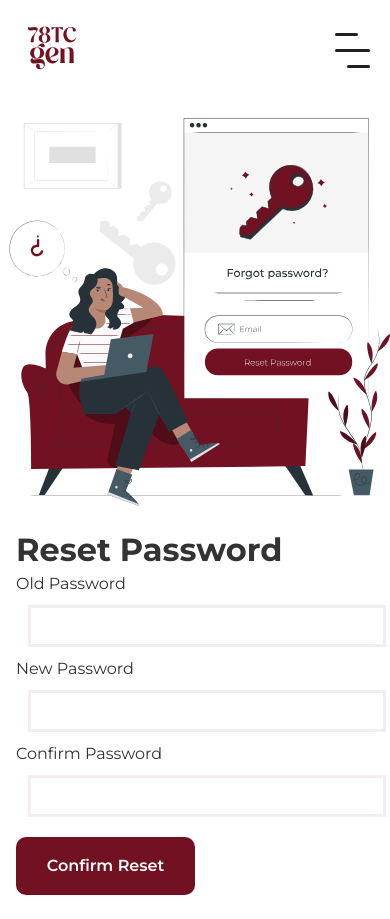
After one commit to zuri-training/tc-gen-team78, a Django app: page /password/ in a window 390 px wide. The commit adds this page. Run offline with Django 4.2, Linux system fonts and the light colour scheme; the visitor is signed in with stand-in values (Sample User, id 1); some libraries are stand-ins or nearby versions.

Commit message:
reset password

```diff
--- a/tcfinal/account/urls.py
+++ b/tcfinal/account/urls.py
@@ -10,6 +10,7 @@ urlpatterns = [
     path('userlogged', views.userlogged, name="userlogged"),
     path('teamdetails', views.teamdetails, name="teamdetails"),
     path('new', views.new, name='new'),
+    path('newtc', views.newtc, name='newtc'),
     path('template', views.template, name='template'),
     path('draft', views.draft, name='draft'),
     path('templated/<slug:slug_text>/', views.templated, name='templated'),
--- /dev/null
+++ b/tcfinal/static/css/reset_password.css
@@ -0,0 +1,272 @@
+  /* RESET PASSWORD */
+
+/* NAVBAR */
+* {
+    margin: 0;
+    padding: 0;
+    border: 0;
+    height: auto;
+    box-sizing: border-box;
+    font-family: Montserrat;
+}
+
+body ::after{
+    content:'';
+    position:  absolute;
+    top: 0;
+    left: 0;
+    width: 100%;
+    height: 100%;
+    z-index: -1;
+    opacity: 0.1;
+
+}
+
+button{
+    cursor: pointer;
+}
+
+
+header{
+    height: 80px;
+    transition: all 0.5s;
+    z-index: 997;
+    transition: all 0.5s;
+    background: #ffffff;
+    padding: 0px;
+
+}
+header nav{
+    display: flex;
+    align-items: center;
+    height: inherit;
+    position: relative;
+    justify-content: space-between;
+    padding:0 119.5px;
+}
+
+header img{
+    width: 64px;
+    height: 64px;
+}
+
+.nav-btns{
+    display: flex;
+    margin-left: 15%;
+    align-items: center;
+}
+
+.nav-btns a button{
+    border: 2px solid  #721121;
+    border-radius: 14px;
+    line-height: 32px;
+    padding: 2px 1.3rem;
+    font-size: 20px;
+    font-weight: 600;
+    background: #fff;
+    color: #721121;
+}
+
+.nav-btns p{
+    padding-right: 30px;
+    font-weight: 600;
+}
+
+
+.hamburger{
+    display: none;
+}
+
+@media (max-width:769px) {
+    header{
+        padding-top: 1rem;
+}
+
+header nav{
+        padding: 0 20px;
+        flex-direction: column;
+        align-items: flex-start;
+        width: 100%;
+}
+
+.nav-btns{
+        flex-direction: column;
+        width: fit-content;
+        margin-left: 0%;
+        align-items: flex-start;
+        padding: 0;
+        display: none;
+
+}
+
+.nav-btns a button{
+        margin-bottom: 1rem;
+        padding: 2px 10px;
+        line-height: normal;
+        width: auto;
+}
+
+.hamburger{
+        width: 35px;
+        height: 35px;
+        background-color: transparent;
+        display: flex;
+        flex-direction: column;
+        justify-content: space-between;
+
+}
+
+.hamburger .bars{
+        width: inherit;
+        height: 3px;
+        background-color: #212121;
+        border-radius: 5px;
+}
+
+.hamburger .bars:last-child{
+        align-self: flex-end;
+}
+
+.hamburger .bars:nth-child(odd){
+        width: 65%;
+}
+
+
+.mobile-menu{
+        display: flex;
+        justify-content: space-between;
+        align-items: center;
+        width: inherit;
+
+}
+
+nav ul{
+        flex-direction: column;
+        width: 100%;
+        display: none;
+        align-items: flex-start;
+}
+
+nav ul{
+        margin-bottom: .6rem;
+}
+}
+
+h3{
+    font-family: Montserrat;
+    font-style: normal;
+    font-weight: 700;
+    font-size: 32px;
+    line-height: 48px;
+    text-align: center;
+}
+
+h5{
+    font-family: Montserrat;
+    font-style: normal;
+    font-weight: 600;
+    font-size: 16px;
+    line-height: 32px;
+    text-align: center;
+}
+
+
+/* RESET PASSWORD SVG */
+.main{
+  width: 100%;
+  height: 110vh;
+  display: flex;
+  justify-content: space-around;
+  align-items: center;
+  background-color: #ffffff;
+  flex-wrap: wrap;
+  padding: 0px;
+}
+
+
+.pana .img{
+    position: relative;
+    width: 100%;
+    height: 100%;
+    transition: .6s;
+    z-index: 99;
+
+}
+
+.img img{
+    width: 100%;
+    transition: .6s;
+}
+
+
+
+/* RESET PASSWORD */
+
+
+.reset .container{
+    width: 600px;
+}
+
+.reset h3{
+    text-align: left;
+}
+
+input[type=text], input[type=password] {
+    width: 100%;
+    padding: 10px 20px;
+    margin: 12px ;
+    display: inline-block;
+    border: 3px solid rgb(243, 237, 237);
+    box-sizing: border-box;
+    border-radius: 0px;
+}
+
+button {
+    background: #721121;
+    color: white;
+    padding: 13px 20px;
+    margin: 8px 0;
+    border-radius: 10px;
+    cursor: pointer;
+    width: 100%;
+}
+
+button a{
+    text-decoration: none;
+    color: #ffffff;
+}
+
+button:hover {
+    opacity: 0.9;
+}
+
+.container {
+    padding: 16px;
+}
+
+/*MOBILE RESPONSIVENESS*/
+
+@media screen and (max-width: 796px) {
+
+.main{
+        height: auto;
+        width: auto;
+}
+
+.pana .img{
+        height: auto;
+        width: auto;
+}
+.reset .container{
+    height: auto;
+    width: auto;
+}
+button {
+    align-items: center;
+    cursor: pointer;
+    width: 50%;
+    padding: 13px 20px;
+    margin: 8px 0;
+    border-radius: 10px;
+}
+}
--- a/tcfinal/templates/index.html
+++ b/tcfinal/templates/index.html
@@ -169,7 +169,6 @@
                     <img src="{% static '/assets/core-features-illustration.svg' %}" alt="illustration" class="">
                 </div>
             </div>
-
             <div class="feature-con">
                 <div class="ft-img">
                     <img src="{% static '/assets/all-app-illustration.svg' %}" alt="illustration" class="">
@@ -295,7 +294,6 @@
            <p><a href="">Cookies Settings,</a><a href=""> Anti-Spam, </a><a href="">Privacy Policy, </a><a href="">User agreement</a><a href=""> Legal Notice and Responsible Disclosure</a></p>
            <p>(C) <span class="year"></span> *****. All rights reserved</p>
        </div>
-
     </footer>
     <script src="{% static '/JS/landing.js' %}"></script>
 </body>
@@ -474,7 +472,6 @@
                     <img src="{% static '/assets/core-features-illustration.svg' %}" alt="illustration" class="">
                 </div>
             </div>
-
             <div class="feature-con">
                 <div class="ft-img">
                     <img src="{% static '/assets/all-app-illustration.svg' %}" alt="illustration" class="">
@@ -600,7 +597,6 @@
            <p><a href="">Cookies Settings,</a><a href=""> Anti-Spam, </a><a href="">Privacy Policy, </a><a href="">User agreement</a><a href=""> Legal Notice and Responsible Disclosure</a></p>
            <p>(C) <span class="year"></span> *****. All rights reserved</p>
        </div>
-
     </footer>
     <script src="{% static '/JS/landing.js' %}"></script>
 </body>
--- /dev/null
+++ b/tcfinal/templates/password_reset/change-password.html
@@ -0,0 +1,164 @@
+{% load static %}
+<!--<!DOCTYPE html>
+<html lang="en">
+<head>
+    <meta charset="UTF-8">
+    <meta http-equiv="X-UA-Compatible" content="IE=edge">
+    <meta name="viewport" content="width=device-width, initial-scale=1.0">
+    <title>Sign-in</title>
+    <link rel="stylesheet" href="{% static '/css/reset_password.css' %}">
+    <script src="https://kit.fontawesome.com/0c4d6ce46a.js" crossorigin="anonymous"></script>
+</head>
+<body>
+    <nav>
+        <a href="/"><img src="{% static '/images/Logo.svg' %}" alt="logo"></a>
+        <div class="navlink">
+            <a href="register">Don't have an account?</a>
+            <a href="register"><button>Sign up</button></a>
+        </div>
+    </nav>
+    <main>
+        <div class="signin-illustration">
+            <img src="{% static '/images/Man logging into his account on phone.png' %}" alt="illustration">
+        </div>
+        <div class="signin-text">
+            <form method="POST">
+                {% csrf_token %}
+                <h1>Welcome back!</h1>
+                <div>
+                    {% for message in messages %}
+                   <h3 style="text-align:center; color:#721121;"> {{message}}</h3>
+                   {% endfor %}
+               </div>
+                <div class="input-container">
+                    <label for="old_password">Old Password</label>
+                    <input type="password" name="old_password" id="old_password"  required>
+                </div>
+                <div class="input-container">
+                    <label for="new_password1">New Password</label>
+                    <input type="password" name="new_password1" id="new_password1" required>
+
+                </div>
+                <div class="input-container">
+                  <label for="new_password2">New Password</label>
+                  <input type="password" name="new_password2" id="new_password2" required>
+
+              </div>
+
+                <button>Sign In</button>
+            </form>
+
+            <p class="terms">By signing up ,you agree to our <a href="#"> Terms of Service</a> and have read and acknowledge our <a href="#">Privacy Policy</a></p>
+        </div>
+    </main>
+</body>
+</html>--->
+
+<!DOCTYPE html>
+<html lang="en">
+<head>
+    <meta charset="UTF-8">
+    <meta http-equiv="X-UA-Compatible" content="IE=edge">
+    <meta name="viewport" content="width=device-width, initial-scale=1.0">
+    <title>Change password</title>
+    <link rel="stylesheet" href="reset_password.css">
+    <link rel="stylesheet" href="{% static '/css/dashboard.css' %}">
+    <link rel="stylesheet" href="{% static '/css/header.css' %}">
+    <link rel="stylesheet" href="{% static '/css/reset_password.css' %}">
+
+    <!--GOOGLE FONT-->
+    <link href="https://fonts.googleapis.com/css2?family=Inter:wght@100;200;300;400&family=Montserrat:ital,wght@0,100;0,900;1,100;1,200;1,300;1,400;1,500;1,600;1,700&display=swap" rel="stylesheet">
+</head>
+<body>
+
+    <!--CHANGE PASSWORD-->
+
+    <!--NAVBAR-->
+    <header>
+      <nav>
+        <div class="mobile-menu">
+            <div class="logo-container">
+                <a href="/"><img src="{% static '/assets/Logo.svg' %}" alt="logo" class=""></a>
+            </div>
+            <a href="" class="hamburger" onclick="toggleMenu()">
+                <span class="bars"></span>
+                <span class="bars"></span>
+                <span class="bars"></span>
+            </a>
+        </div>
+
+        <div class="add-btns">
+            <div class="support-btn">
+                <a href=""><img src="{% static '/assets/support-icon.svg' %}" alt="support icon">
+                <span class="">Support</span>
+                </a>
+            </div>
+            <div class="user-act-btn">
+                <a href="profile">
+                <img src="{% static '/assets/profile-circle.svg' %}" alt="profile icon">
+                <span class="">{{ user.first_name }}</span>
+                </a>
+            </div>
+        </div>
+    </nav>
+    <script>
+      // Mobile reponsiveness
+  let menu = document.querySelector('.hamburger');
+
+  function toggleMenu() {
+  let navBtns = document.querySelector('.nav-btns');
+
+  if (((navBtns.style.display === 'flex')) && (navBtns.style.flexDirection !== 'column')){
+
+      navBtns.style.display = 'none';
+      console.log(true);
+  }else{
+      navBtns.style.display = 'flex';
+      //addBtns.style.display = 'flex';
+      console.log(false);
+  }
+  }
+
+  menu.addEventListener('click', (e) => {
+  e.preventDefault();
+  // toggleMenu();
+  });
+
+  </script>
+</header>
+<br><br>
+<main>
+    <!--RESET PASSWORD SVG-->
+    <div class="main">
+        <div class="pana">
+            <div class="img">
+                <img src="{% static 'images/images/pana.svg' %}">
+              </div>
+        </div>
+
+        <!--CHANGE YOUR PASSWORD-->
+        <div class="reset">
+
+            <form method="POST">
+                <div class="container">
+                  <h3>Reset Password</h3>
+                  {% csrf_token %}
+                  <label for="old_password">Old Password</label>
+                    <input type="password" name="old_password" id="old_password"  required>
+
+                    <label for="new_password1">New Password</label>
+                    <input type="password" name="new_password1" id="new_password1" required>
+
+                    <label for="new_password2">Confirm Password</label>
+                    <input type="password" name="new_password2" id="new_password2" required>
+
+                  <button type="submit"> <a href="#"> <h5>Confirm Reset</h5></a></button>
+                  <label>
+                </div>
+                </div>
+            </form>
+        </div>
+    </div>
+</main>
+      </body>
+</html>
```
Also changed, not shown: tcfinal/templates/password_reset/password_change.html (deleted, +0 -64 lines), tcfinal/templates/password_reset/password_change_done.html (+33 -0 lines), tcfinal/static/images/images/Logo (1).png (added), tcfinal/static/images/images/Logo.png (added), tcfinal/static/images/images/menu.svg (added), tcfinal/static/images/images/pana.svg (added).
